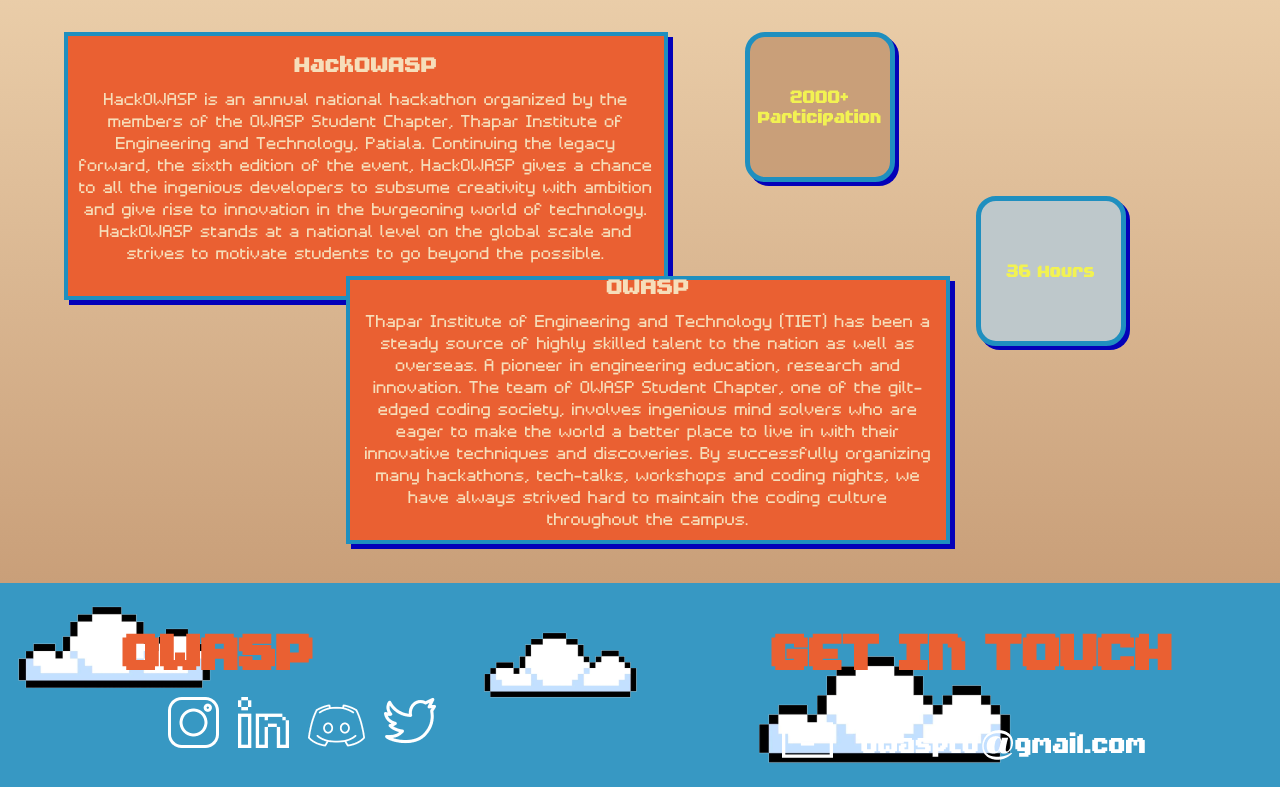
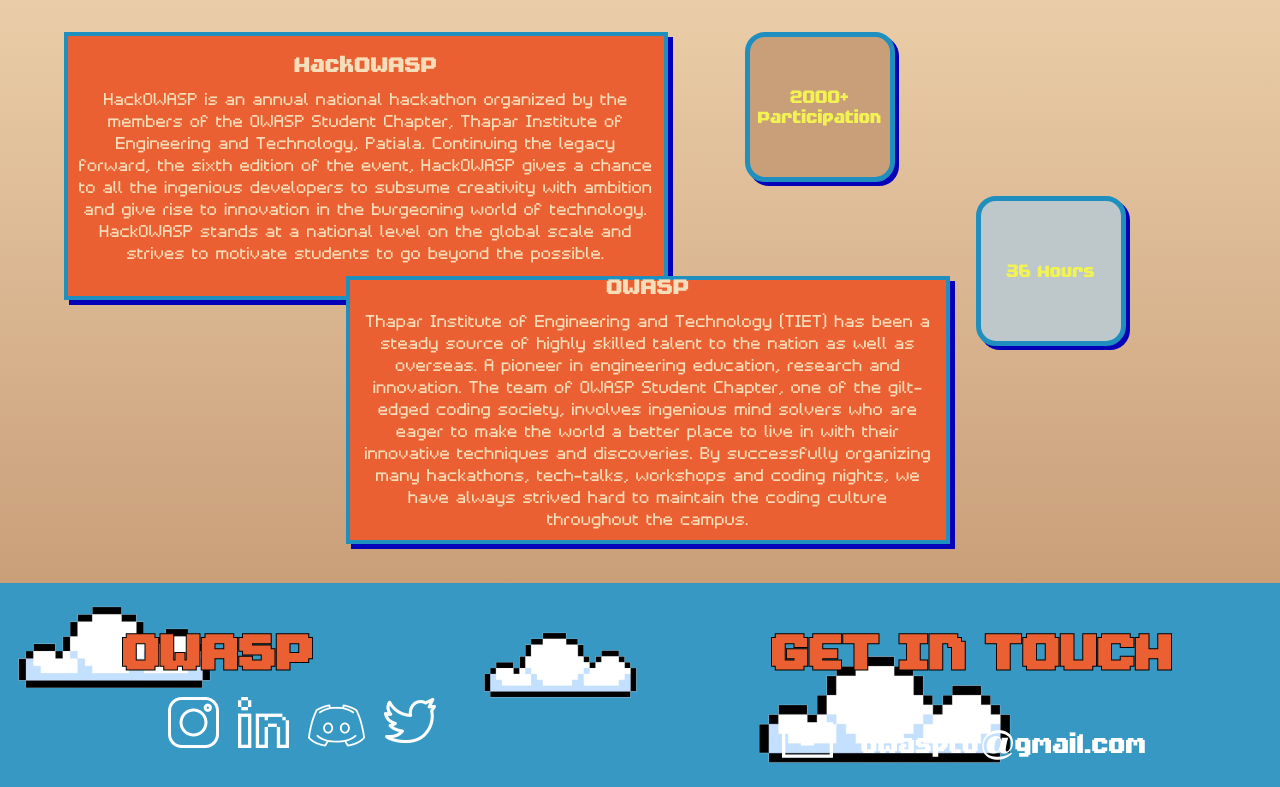
Before and after one commit to OWASP-STUDENT-CHAPTER/HackOWASP6.0, a React (Create React App) app: page / in a window 1280 px wide. Shown: the part 1017-1804 px from the top of the page. Built offline with nearby package versions, Linux system fonts and the light colour scheme.

Commit message:
Edited footer text

```diff
--- a/src/components/footer/Footer.module.css
+++ b/src/components/footer/Footer.module.css
@@ -25,6 +25,8 @@
     font-size: 60px;
     color: #EA6032;
     margin-bottom: 0;
+    -webkit-text-stroke-width: 1px;
+    -webkit-text-stroke-color: black;
 }
 
 .contact{
@@ -38,8 +40,10 @@
     font-family: futilepro;
     font-size: 60px;
     color: #EA6032;
-    border-color: black;
-    border-width: 10px outside;
+    -webkit-text-stroke-width: 1px;
+    -webkit-text-stroke-color: black;
+    /* border-color: black;
+    border-width: 10px outside; */
 }
 
 .links{
```
